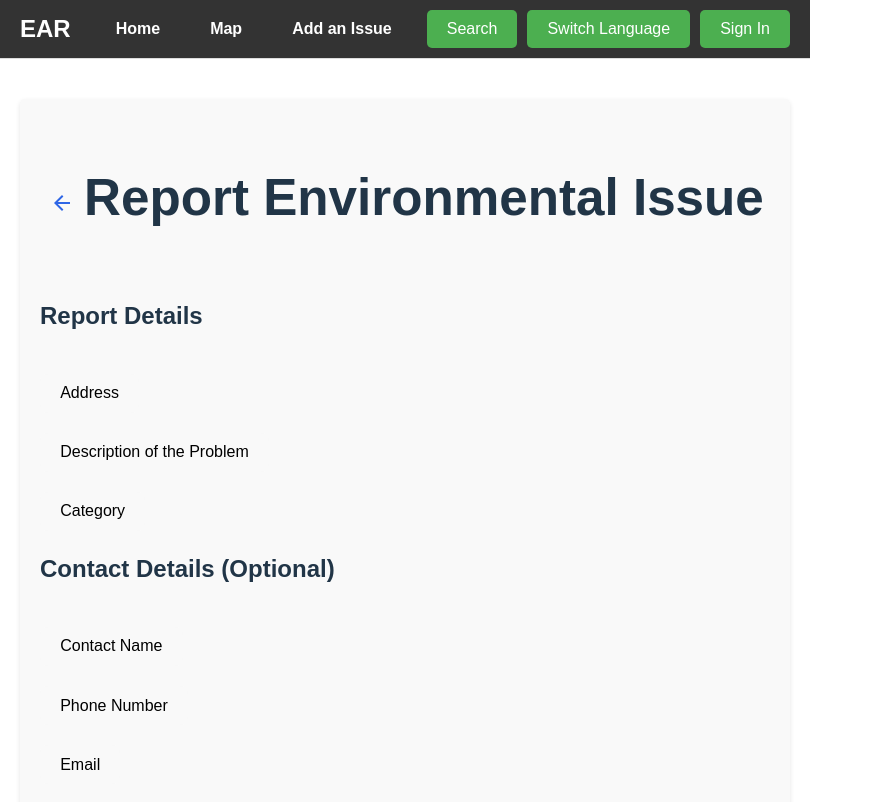
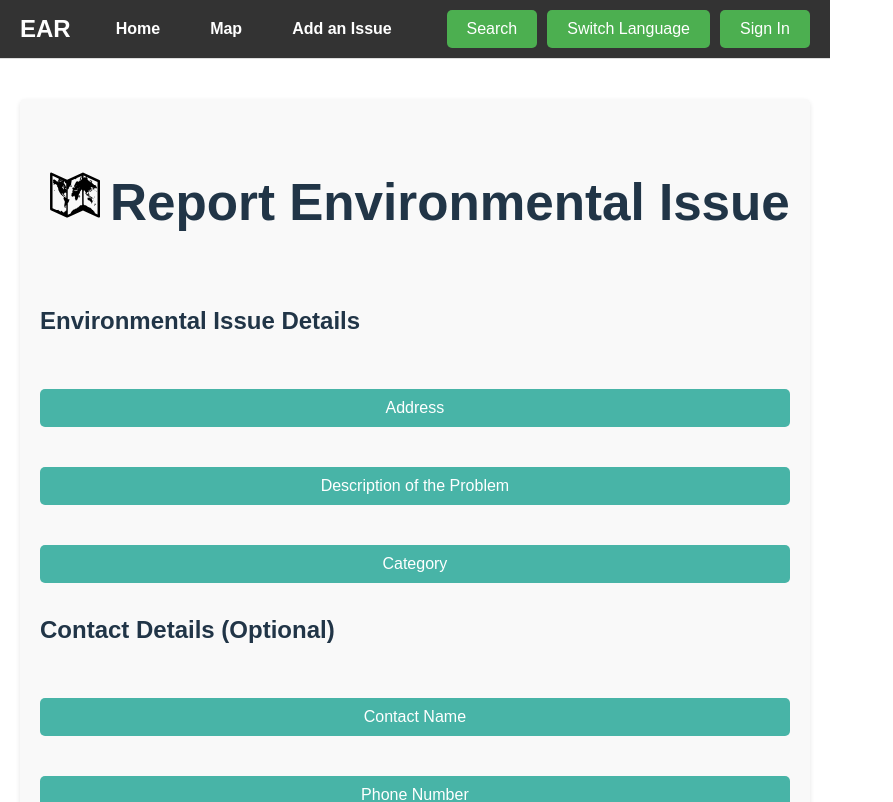
Before and after one commit to ElizabethArangoRuda/environmental-incident-reporting, a React (Vite) app: page /report in a window 1280 px wide. Shown: the top 802 px of the page, without its empty margins (0-893 px from the left). Built offline with nearby package versions, Linux system fonts and the light colour scheme; no server answers.

Commit message:
Asking the user for geolocation

```diff
--- a/src/components/AddNewReport/AddNewReport.jsx
+++ b/src/components/AddNewReport/AddNewReport.jsx
@@ -3,7 +3,7 @@ import { useState } from "react";
 import "./AddNewReport.scss";
 import errorIcon from "../../assets/icons/error-24px.svg";
 import { Link, useNavigate } from "react-router-dom";
-import backArrow from "../../assets/icons/arrow_back-24px.svg";
+import backArrow from "../../assets/icons/world-map-svgrepo-com.svg";
 
 function AddNewReport() {
   const navigate = useNavigate();
@@ -73,9 +73,10 @@ function AddNewReport() {
 
     if (!validateForm()) return;
 
-    async function createReport() {
+    async function createReport(latitude, longitude) {
       try {
         const formData = new FormData();
+
         // Append form fields
         Object.keys(form).forEach((key) => {
           if (key !== 'media') formData.append(key, form[key]);
@@ -85,6 +86,12 @@ function AddNewReport() {
         form.media.forEach((file) => {
           formData.append('media', file);
         });
+
+        // Append geolocation data
+        if (latitude && longitude) {
+          formData.append('latitude', latitude);
+          formData.append('longitude', longitude);
+        }
 
         const response = await axios.post(`${url}/api/reports`, formData, {
           headers: {
@@ -106,7 +113,24 @@ function AddNewReport() {
       }
     }
 
-    createReport();
+    // Request geolocation data
+    if (navigator.geolocation) {
+      navigator.geolocation.getCurrentPosition(
+        (position) => {
+          const { latitude, longitude } = position.coords;
+          createReport(latitude, longitude);
+        },
+        (error) => {
+          console.error("Geolocation error:", error);
+          // Proceed without geolocation if not available or denied
+          createReport();
+        }
+      );
+    } else {
+      console.error("Geolocation is not supported by this browser.");
+      // Proceed without geolocation
+      createReport();
+    }
   };
 
   const handleCancel = () => {
@@ -126,7 +150,7 @@ function AddNewReport() {
     <div className="add-report">
       <div className="add-report__header">
         <h1 className="add-report__header-name">
-          <Link className="add-report__header-back" to="/">
+          <Link className="add-report__header-back" to="/map">
             <img src={backArrow} alt="Back" />
           </Link>
           Report Environmental Issue
@@ -136,11 +160,12 @@ function AddNewReport() {
         <form className="add-report__form" onSubmit={handleSubmit}>
           <div className="add-report__fields-wrapper">
             <div className="add-report__details-wrapper">
-              <h2 className="add-report__form-header">Report Details</h2>
+              <h2 className="add-report__form-header">Environmental Issue Details</h2>
 
               {/* Address Section */}
-              <div>
-                <button type="button" onClick={() => toggleSection("address")}>
+              <div className="add-report__container">
+                <button
+                type="button" className="add-report__button" onClick={() => toggleSection("address")}>
                   Address
                 </button>
                 {openSections.address && (
@@ -164,8 +189,8 @@ function AddNewReport() {
               </div>
 
               {/* Description Section */}
-              <div>
-                <button type="button" onClick={() => toggleSection("description")}>
+              <div className="add-report__container">
+                <button type="button" className="add-report__button" onClick={() => toggleSection("description")}>
                   Description of the Problem
                 </button>
                 {openSections.description && (
@@ -188,8 +213,8 @@ function AddNewReport() {
               </div>
 
               {/* Category Section */}
-              <div>
-                <button type="button" onClick={() => toggleSection("category")}>
+              <div className="add-report__container">
+                <button type="button" className="add-report__button" onClick={() => toggleSection("category")}>
                   Category
                 </button>
                 {openSections.category && (
@@ -222,8 +247,8 @@ function AddNewReport() {
               <h2 className="add-report__form-header">Contact Details (Optional)</h2>
 
               {/* Contact Name Section */}
-              <div>
-                <button type="button" onClick={() => toggleSection("contact_name")}>
+              <div className="add-report__container">
+                <button type="button" className="add-report__button" onClick={() => toggleSection("contact_name")}>
                   Contact Name
                 </button>
                 {openSections.contact_name && (
@@ -241,8 +266,8 @@ function AddNewReport() {
               </div>
 
               {/* Contact Phone Section */}
-              <div>
-                <button type="button" onClick={() => toggleSection("contact_phone")}>
+              <div className="add-report__container">
+                <button type="button" className="add-report__button" onClick={() => toggleSection("contact_phone")}>
                   Phone Number
                 </button>
                 {openSections.contact_phone && (
@@ -266,8 +291,8 @@ function AddNewReport() {
               </div>
 
               {/* Contact Email Section */}
-              <div>
-                <button type="button" onClick={() => toggleSection("contact_email")}>
+              <div className="add-report__container">
+                <button type="button" className="add-report__button" onClick={() => toggleSection("contact_email")}>
                   Email
                 </button>
                 {openSections.contact_email && (
--- a/src/components/AddNewReport/AddNewReport.scss
+++ b/src/components/AddNewReport/AddNewReport.scss
@@ -17,7 +17,59 @@
   gap: 20px; /* Adds space between fields within each section */
 }
 
-.add-report__input,
+.add-report__button {
+  background-color: #48b4a7; /* Ocean green */
+  color: white;
+  border: none;
+  border-radius: 5px;
+  padding: 10px;
+  font-size: 16px;
+  cursor: pointer;
+  width: 100%; /* Occupy full width */
+  margin: 10px 0; /* Spacing around the button */
+}
+
+.add-report__button:hover {
+  background-color: #3a9d91; /* Darker ocean green for hover effect */
+}
+
+.add-report__container {
+  width: 100%;
+  display: flex;
+  flex-direction: column;
+}
+
+
+.add-report__input {
+  width: 100%; /* Occupy full width */
+  padding: 10px;
+  font-size: 14px;
+  border: 1px solid #ccc;
+  border-radius: 5px;
+  margin-top: 10px; /* Add some spacing above the input */
+}
+
+.add-report__input--error {
+  border-color: red;
+}
+
+.error-message {
+  color: red;
+  font-size: 12px;
+  margin-top: 5px;
+  display: flex;
+  align-items: center;
+}
+
+.error-icon {
+  width: 16px;
+  height: 16px;
+  margin-right: 5px;
+}
+
+
+
+
 .add-report__textarea,
 .add-report__select {
   width: 100%; /* Ensures input fields take up the full width */
@@ -42,7 +94,7 @@
 }
 
 .add-report__add-media-btn {
-  background-color: #007bff;
+  background-color: #4CAF50;
   color: white;
   padding: 10px;
   border: none;
@@ -62,20 +114,3 @@
   justify-content: flex-end;
   gap: 10px; /* Adds space between Cancel and Submit buttons */
 }
-
-.add-report__input--error {
-  border-color: red;
-}
-
-.error-message {
-  color: red;
-  font-size: 14px;
-  display: flex;
-  align-items: center;
-}
-
-.error-icon {
-  width: 16px;
-  height: 16px;
-  margin-right: 5px;
-}
```
Also changed, not shown: src/assets/icons/world-map-svgrepo-com.svg (added).
